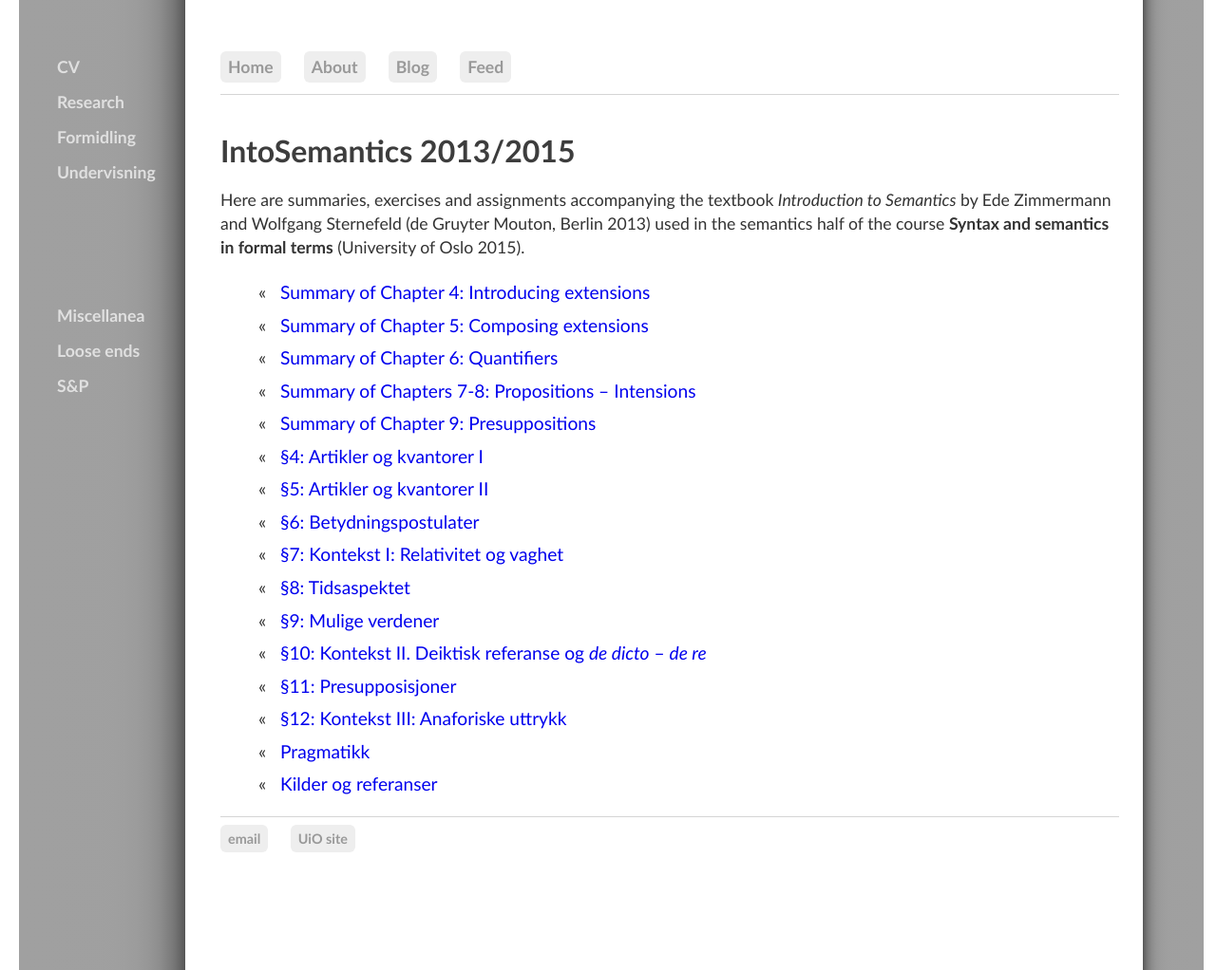
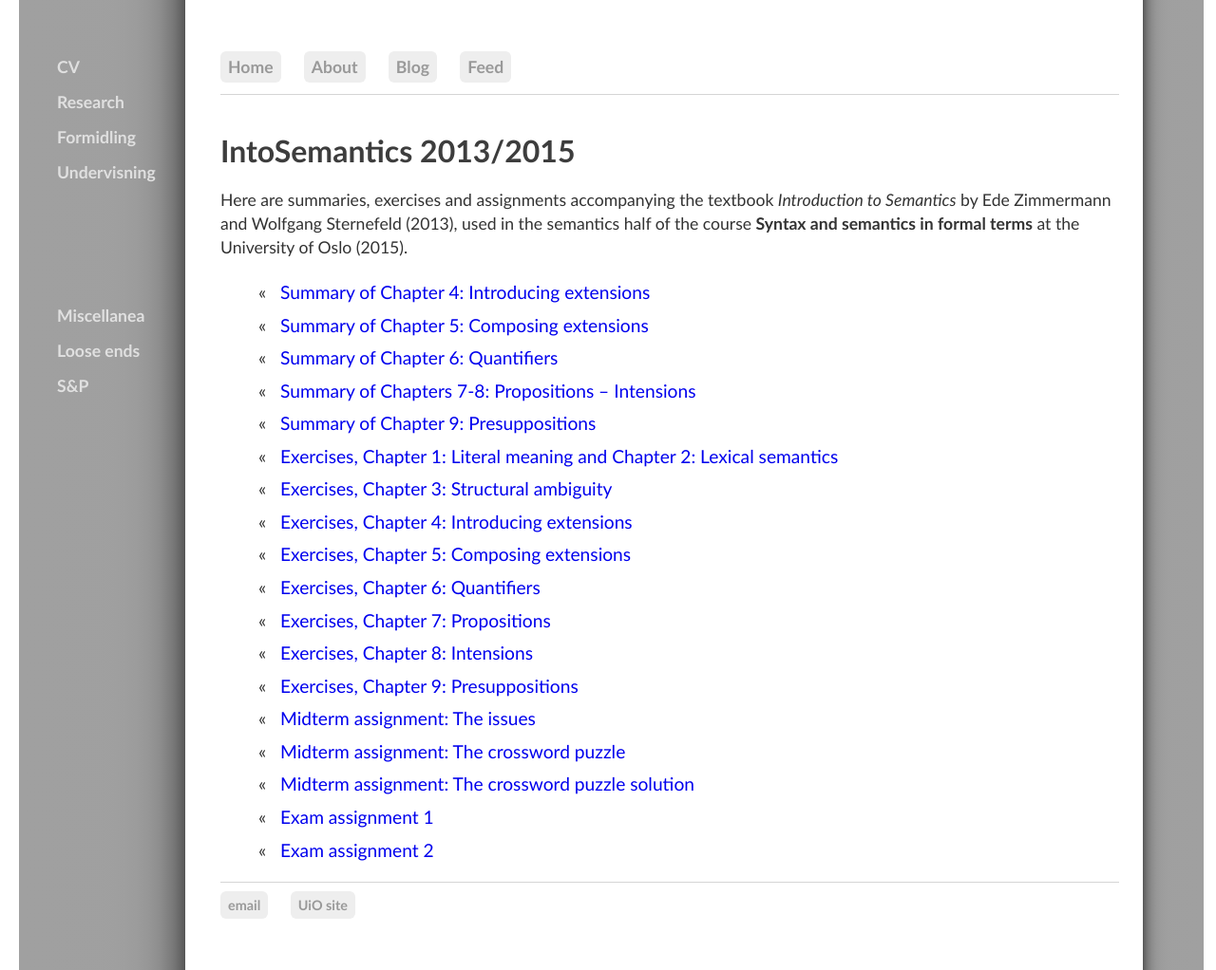
Before and after one commit to kjelljs/kjelljs.github.io, a Jekyll site: the page built from courses/intosem.html, in a window 1280 px wide and 1022 px high. Shown: the whole window at 95% size. Built offline with Jekyll 4.4.1, drawn with Linux system fonts in a browser that asks for light colours.

Commit message:
Update intosem.html

```diff
--- a/courses/intosem.html
+++ b/courses/intosem.html
@@ -5,21 +5,23 @@ title: "IntoSemantics 2013/2015"
 ---
 
 <div class="ingress">
-  <p>Here are summaries, exercises and assignments accompanying the textbook <i>Introduction to Semantics</i> by Ede Zimmermann and Wolfgang Sternefeld (de Gruyter Mouton, Berlin 2013) used in the semantics half of the course <b>Syntax and semantics in formal terms</b> (University of Oslo 2015).</p></div>
+  <p>Here are summaries, exercises and assignments accompanying the textbook <i>Introduction to Semantics</i> by Ede Zimmermann and Wolfgang Sternefeld (2013), used in the semantics half of the course <b>Syntax and semantics in formal terms</b> at the University of Oslo (2015).</p></div>
 <ul><li id="blogposts">&laquo; &nbsp; <a href="/pdf/semantikk920.pdf">Summary of Chapter 4: Introducing extensions</a></li>
 <li id="blogposts">&laquo; &nbsp; <a href="/pdf/semantikk92.pdf">Summary of Chapter 5: Composing extensions</a></li>
 <li id="blogposts">&laquo; &nbsp; <a href="/pdf/semantikk921.pdf">Summary of Chapter 6: Quantifiers</a></li>
 <li id="blogposts">&laquo; &nbsp; <a href="/pdf/semantikk922.pdf">Summary of Chapters 7-8: Propositions – Intensions</a></li>
     <li id="blogposts">&laquo; &nbsp; <a href="/pdf/semantikk923.pdf">Summary of Chapter 9: Presuppositions</a></li>
-<li id="blogposts">&laquo; &nbsp; <a href="/pdf/semantikk924.pdf">§4: Artikler og kvantorer I</a></li>
-<li id="blogposts">&laquo; &nbsp; <a href="/pdf/semantikk925.pdf">§5: Artikler og kvantorer II</a></li>
-<li id="blogposts">&laquo; &nbsp; <a href="/pdf/semantikk926.pdf">§6: Betydningspostulater</a></li>
-    <li id="blogposts">&laquo; &nbsp; <a href="/pdf/semantikk927.pdf">§7: Kontekst I: Relativitet og vaghet</a></li>
-<li id="blogposts">&laquo; &nbsp; <a href="/pdf/semantikk928.pdf">§8: Tidsaspektet</a></li>
-<li id="blogposts">&laquo; &nbsp; <a href="/pdf/semantikk929.pdf">§9: Mulige verdener</a></li>
-<li id="blogposts">&laquo; &nbsp; <a href="/pdf/semantikk930.pdf">§10: Kontekst II. Deiktisk referanse og <i>de dicto</i> – <i>de re</i></a></li>
-    <li id="blogposts">&laquo; &nbsp; <a href="/pdf/semantikk931.pdf">§11: Presupposisjoner</a></li>
-<li id="blogposts">&laquo; &nbsp; <a href="/pdf/semantikk932.pdf">§12: Kontekst III: Anaforiske uttrykk</a></li>
-<li id="blogposts">&laquo; &nbsp; <a href="/pdf/semantikk933.pdf">Pragmatikk</a></li>
-<li id="blogposts">&laquo; &nbsp; <a href="/pdf/semantikk934.pdf">Kilder og referanser</a></li>
+<li id="blogposts">&laquo; &nbsp; <a href="/pdf/semantikk924.pdf">Exercises, Chapter 1: Literal meaning and Chapter 2: Lexical semantics</a></li>
+<li id="blogposts">&laquo; &nbsp; <a href="/pdf/semantikk925.pdf">Exercises, Chapter 3: Structural ambiguity</a></li>
+<li id="blogposts">&laquo; &nbsp; <a href="/pdf/semantikk926.pdf">Exercises, Chapter 4: Introducing extensions</a></li>
+    <li id="blogposts">&laquo; &nbsp; <a href="/pdf/semantikk927.pdf">Exercises, Chapter 5: Composing extensions</a></li>
+<li id="blogposts">&laquo; &nbsp; <a href="/pdf/semantikk928.pdf">Exercises, Chapter 6: Quantifiers</a></li>
+<li id="blogposts">&laquo; &nbsp; <a href="/pdf/semantikk929.pdf">Exercises, Chapter 7: Propositions</a></li>
+<li id="blogposts">&laquo; &nbsp; <a href="/pdf/semantikk930.pdf">Exercises, Chapter 8: Intensions</a></li>
+    <li id="blogposts">&laquo; &nbsp; <a href="/pdf/semantikk931.pdf">Exercises, Chapter 9: Presuppositions</a></li>
+<li id="blogposts">&laquo; &nbsp; <a href="/pdf/semantikk932.pdf">Midterm assignment: The issues</a></li>
+<li id="blogposts">&laquo; &nbsp; <a href="/pdf/semantikk933.pdf">Midterm assignment: The crossword puzzle</a></li>
+<li id="blogposts">&laquo; &nbsp; <a href="/pdf/semantikk934.pdf">Midterm assignment: The crossword puzzle solution</a></li>
+<li id="blogposts">&laquo; &nbsp; <a href="/pdf/spr4106exam1.pdf">Exam assignment 1</a></li>
+<li id="blogposts">&laquo; &nbsp; <a href="/pdf/spr4106exam2">Exam assignment 2</a></li>
 </ul>
```
